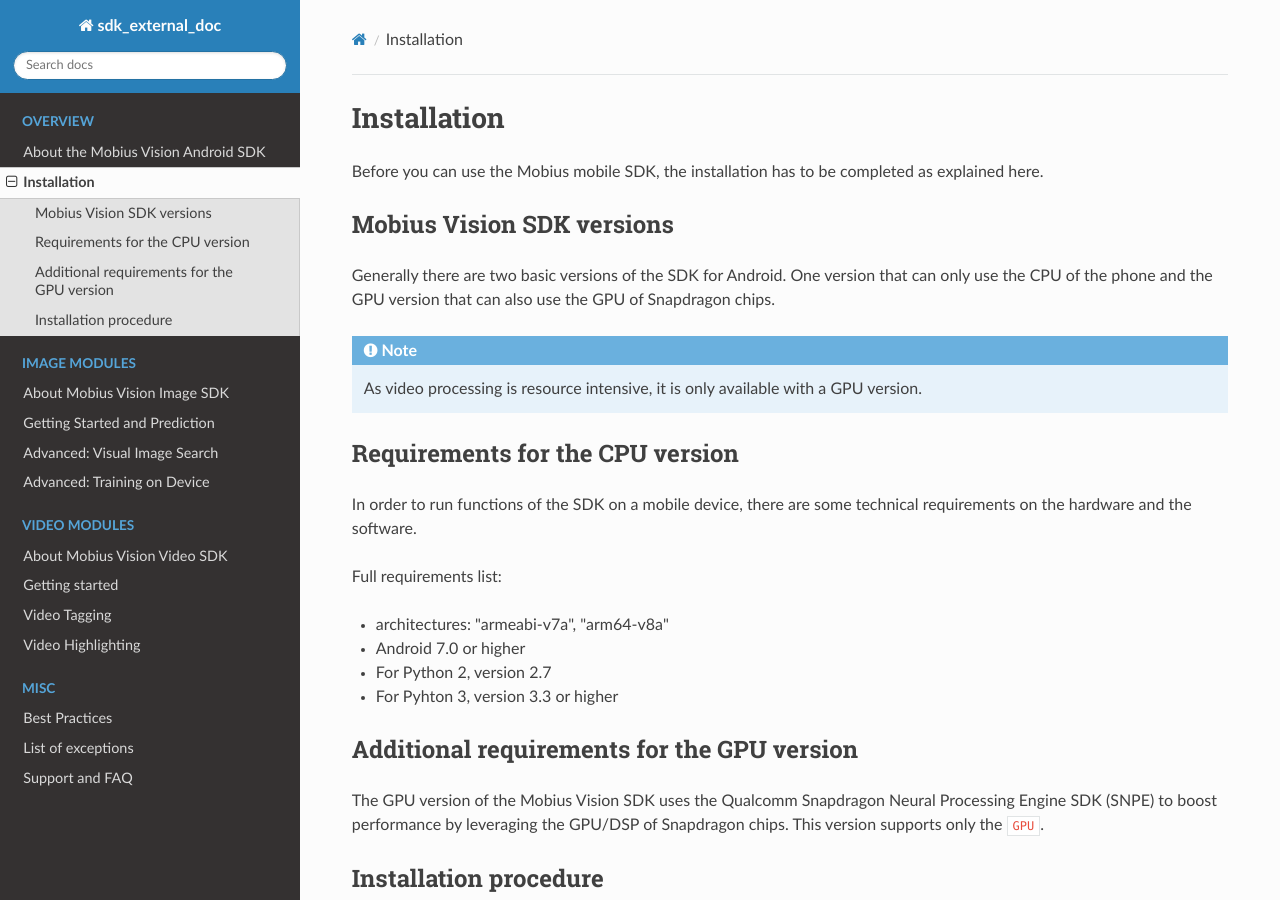
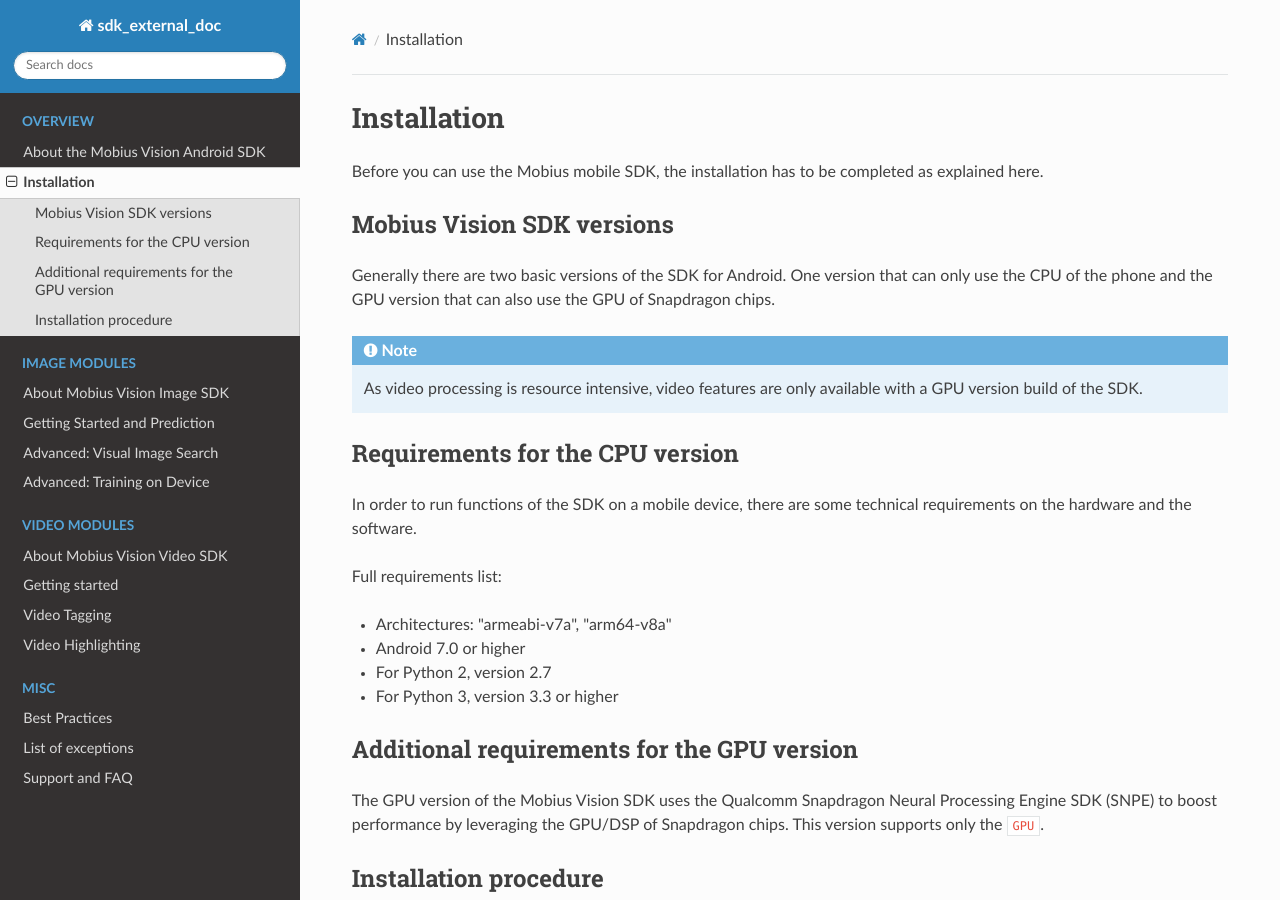
Before and after one commit to mobiusml/external-doc-test, a Sphinx documentation site: the page built from source/installation.rst, in a window 1280 px wide and 900 px high. Built offline with Sphinx 7.4.7 and the Read the Docs theme 2.0.0, drawn with Linux system fonts in a browser that asks for light colours; formulas are drawn with MathJax 3.

Commit message:
Fix typos

```diff
--- a/source/installation.rst
+++ b/source/installation.rst
@@ -10,7 +10,7 @@
 
 .. note::
 
-  As video processing is resource intensive, it is only available with a GPU version.
+  As video processing is resource intensive, video features are only available with a GPU version build of the SDK.
 
 
 Requirements for the CPU version
@@ -20,10 +20,10 @@
 
 Full requirements list:
 
-*   architectures: "armeabi-v7a", "arm64-v8a"
+*   Architectures: "armeabi-v7a", "arm64-v8a"
 *   Android 7.0 or higher
 *   For Python 2, version 2.7
-*   For Pyhton 3, version 3.3 or higher
+*   For Python 3, version 3.3 or higher
 
 Additional requirements for the GPU version
 ---------------------------------------------
```
